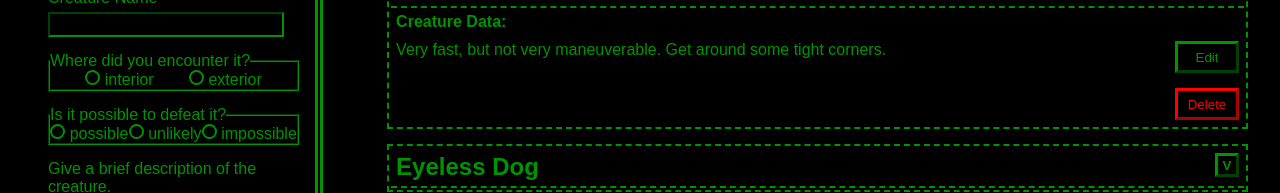
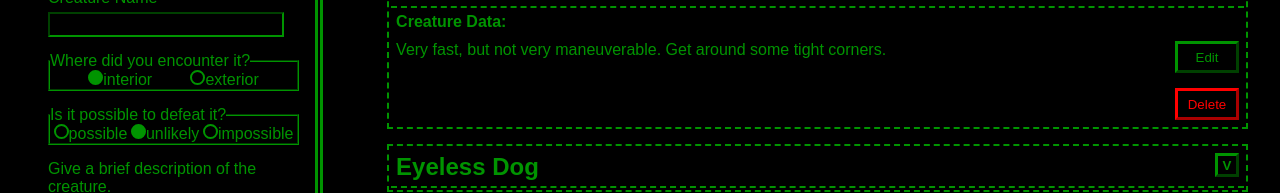
Before and after one commit to amandabarylski/React-Project, a React (Vite) app: page / in a window 1280 px wide. Shown: the part 132-325 px from the top of the page. Built offline with nearby package versions, Linux system fonts and the light colour scheme.

Commit message:
finished create form

```diff
--- a/src/App.tsx
+++ b/src/App.tsx
@@ -3,6 +3,7 @@ import './App.css'
 import Bestiary from './Bestiary/Bestiary'
 import { exampleCreatures } from './Bestiary/ExampleCreatures'
 import NewCreature from './NewCreature/NewCreature'
+import { Creature } from './types'
 
 //Currently, I am pushing my exampleCreatures array to the Bestiary.
 //Once we start using an API or similar that will be linked here instead.
@@ -23,23 +24,18 @@ function App() {
 //However, I can't increment it when calling the function.
 
 //I eventually decided to make newID a part of state that could change, though it is only needed for addCreature.
-//When I was creating objects with json-server it randomly made unique ids, so when I link this code to a backend
-//I will probably be able to delete this ID creator.
+//When I was creating objects with json-server it randomly made unique ids, so were I to link this code to a backend
+//I would probably be able to delete this ID creator.
 
-  const [newID, setNewID] = useState(5)
+  // const [newID, setNewID] = useState(5)
 
-  const addCreature = () => {
+//When editing my addCreature function to take in the user input from the form, I had to change the Creature type
+//to only accept numbers as the id as TSX was showing the setCreatureList parameters as invalid otherwise.
+  const addCreature = (userInput: Creature) => {
 
-    const newCreature = {
-      name: "Bracken",
-      location: "interior",
-      defeat: "unlikely",
-      description: "A stealth predator. Look at it to scare it away.",
-      id: newID,
-      expanded: true
-    }
+    const newCreature = userInput
 
-    setNewID(newID + 1)
+    // setNewID(newID + 1)
 
     setCreatureList([...creatureList, newCreature])
   }
@@ -65,7 +61,7 @@ function App() {
 
   return (
     <div id='flex-container'>
-      <NewCreature addCreature={addCreature} />
+      <NewCreature addCreature={addCreature} creatures={creatureList} />
       <Bestiary
       creatures={creatureList}
       deleteCreature={deleteCreature}
--- a/src/NewCreature/NewCreature.tsx
+++ b/src/NewCreature/NewCreature.tsx
@@ -1,7 +1,10 @@
+import { ChangeEvent, useState } from 'react'
 import './NewCreature.css'
+import { Creature } from '../types'
 
 type NewCreatureProps = {
-    addCreature: () => void
+    addCreature: (userInput: Creature) => void
+    creatures: Creature[]
 }
 
 //To add a creature to the bestiary, I naturally wanted to use a form.
@@ -9,27 +12,118 @@ type NewCreatureProps = {
 //it is still a part of the page and I wanted to style everything together.
 //I put the radio buttons inside the labels to make them easier to work with, and customized their appearance with CSS.
 //I also styled the inputs' colors and used flex display to make the form appear on the left side when the screen is large enough.
-export default function NewCreature ({ addCreature }: NewCreatureProps) {
+
+//To make this a functional create form with React, I needed to add change events to the inputs,
+//as well as a piece of state that is an object to pass into the edited addCreature function.
+export default function NewCreature ({ addCreature, creatures }: NewCreatureProps) {
+//I copied and pasted the handleChange function from the class materials, and decided to keep it called formValues.
+//I considered changing the name to userInput but felt that formValues flowed better.
+//I was able to create one new creature with the form, but the id that I could see in the dev tools stayed the same.
+//After looking over the course materials again, I changed the method to find a new id, and got rid of the state version.
+    const [formValues, setFormValues] = useState({
+        name: "",
+        location: "interior",
+        defeat: "unlikely",
+        description: "",
+        id: creatures[creatures.length - 1].id + 1,
+        expanded: true
+    })
+
+    const handleChange = (event: ChangeEvent<HTMLInputElement | HTMLSelectElement | HTMLTextAreaElement>) =>
+        setFormValues({
+            ...formValues,
+            [event.target.name]: event.target.value
+        })
+
+//For the submit button, I wanted it to both create a new creature and empty the form.
+//Rather than trying to do that all in the TSX onclick, I made a function to handle the submission.
+//This successfully clears the form after creating the new creature.
+//However, it left the current radials checked while showing the default value in the component tool.
+//This could result in a user error if I left it, so I needed a solution to adjust what was checked.
+//I implemented it below after discussing with my instructor.
+//For the id, I found incrementing the formValues id worked to keep it counting up without getting stuck.
+    const handleSubmit = (event: React.FormEvent<HTMLFormElement>) => {
+
+        event.preventDefault()
+
+        addCreature(formValues)
+
+        setFormValues({
+            name: "",
+            location: "interior",
+            defeat: "unlikely",
+            description: "",
+            id: formValues.id + 1,
+            expanded: true
+        })
+    }
+
+//I wanted to have "interior" and "unlikely" checked by default, but it threw an error the first time I tried.
+//On looking it up I found I should be using defaultChecked instead of simply checked.
+//After a discussion with my instructor, I instead set each button to be checked based on the state.
+//Now the check is simply visually showing the state change, and can be returned to the default on submit.
     return (
         <div id='new-creature-form'>
             <h2>Enter New Creature Data</h2>
-            <form>
+            <form onSubmit={handleSubmit}>
                 <label htmlFor='creature-name-input' className='full-line-label'>Creature Name</label>
-                <input type='text' id='creature-name-input' required></input>
+                <input type='text'
+                id='creature-name-input'
+                name='name'
+                value={formValues.name}
+                onChange={handleChange} required></input>
+
                 <fieldset>
                     <legend>Where did you encounter it?</legend>
-                    <label><input type='radio' name='location' id='interior'></input> interior</label>
-                    <label><input type='radio' name='location' id='exterior'></input> exterior</label>
+                    <label>
+                        <input type='radio'
+                        name='location'
+                        value='interior'
+                        checked={formValues.location==='interior'}
+                        onChange={handleChange}></input>
+                         interior</label>
+                    <label>
+                        <input type='radio'
+                        name='location'
+                        value='exterior'
+                        checked={formValues.location==='exterior'}
+                        onChange={handleChange}></input>
+                         exterior</label>
                 </fieldset>
+
                 <fieldset>
                     <legend>Is it possible to defeat it?</legend>
-                    <label><input type='radio' name='defeat' id='possible'></input> possible</label>
-                    <label><input type='radio' name='defeat' id='unlikely'></input> unlikely</label>
-                    <label><input type='radio' name='defeat' id='impossible'></input> impossible</label>
+                    <label>
+                        <input type='radio'
+                        name='defeat'
+                        value='possible'
+                        checked={formValues.defeat==='possible'}
+                        onChange={handleChange}></input>
+                         possible</label>
+                    <label>
+                        <input type='radio'
+                        name='defeat'
+                        value='unlikely'
+                        checked={formValues.defeat==='unlikely'}
+                        onChange={handleChange}></input>
+                         unlikely</label>
+                    <label>
+                        <input type='radio'
+                        name='defeat'
+                        value='impossible'
+                        checked={formValues.defeat==='impossible'}
+                        onChange={handleChange}></input>
+                         impossible</label>
                 </fieldset>
+
                 <label htmlFor='description-input' className='full-line-label'>Give a brief description of the creature.</label>
-                <textarea id='description-input' required></textarea>
-                <button type='button' id='submit-button' onClick={addCreature}>Add</button>
+                <textarea id='description-input'
+                name='description'
+                value={formValues.description}
+                onChange={handleChange}
+                required></textarea>
+
+                <button type='submit' id='submit-button'>Add</button>
             </form>
         </div>
     )
--- a/src/types.ts
+++ b/src/types.ts
@@ -3,6 +3,6 @@ export type Creature = {
     location: string,
     defeat: string,
     description: string,
-    id: number | string,
+    id: number,
     expanded: boolean
 }
```
Also changed, not shown: 1 other file (tests, documents, lock files or other folders).
